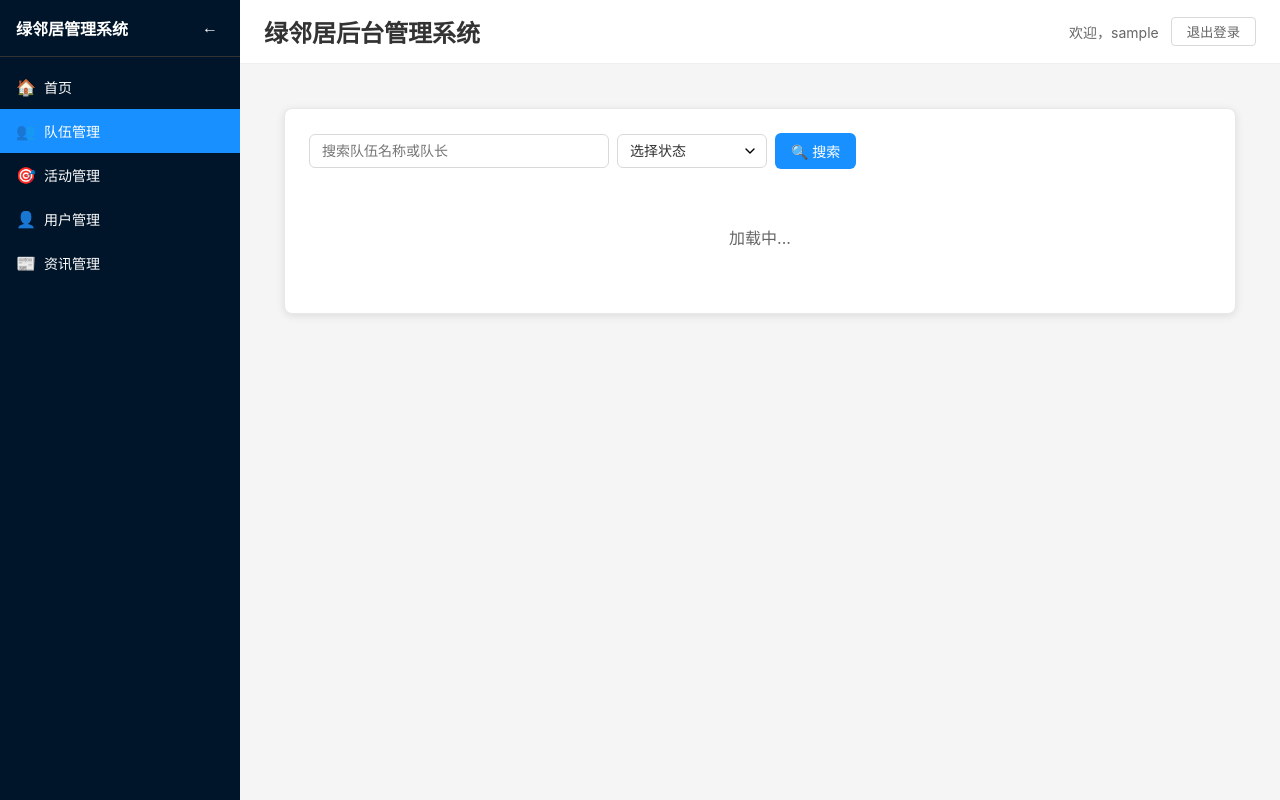
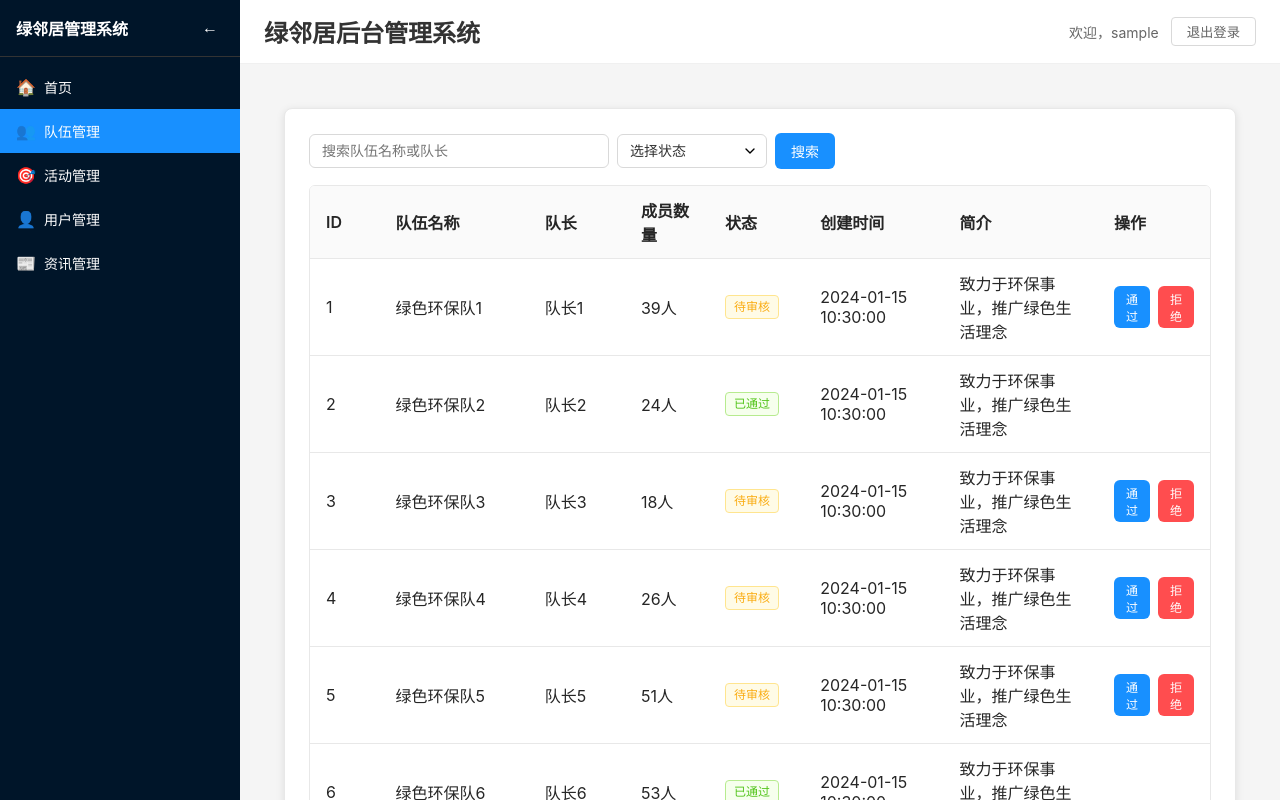
Before and after one commit to Jarvis636431/neighbor-maneger, a React (Vite) app: page /team/list in a window 1280 px wide. Built offline with nearby package versions, Linux system fonts and the light colour scheme; sample sign-in values are in the browser's storage.

Commit message:
增加了拒绝按钮

```diff
--- a/src/pages/TeamList.jsx
+++ b/src/pages/TeamList.jsx
@@ -62,7 +62,7 @@ const TeamList = () => {
       alert('获取队伍列表失败');
       setLoading(false);
     }
-  }, [searchValue, statusFilter, pagination]);
+  }, [searchValue, statusFilter, pagination.current, pagination.pageSize]);
 
   useEffect(() => {
     fetchTeamList();
@@ -89,6 +89,15 @@ const TeamList = () => {
     });
   };
 
+  const handleReject = (record) => {
+    setConfirmDialog({
+      visible: true,
+      title: '审核确认',
+      content: `确定要拒绝队伍「${record.name}」吗？`,
+      onConfirm: () => confirmReject(record),
+    });
+  };
+
   const confirmApprove = async (record) => {
     try {
       // 这里应该调用实际的审核API
@@ -104,6 +113,24 @@ const TeamList = () => {
     } catch (error) {
       console.error('审核失败:', error);
       alert('审核失败，请重试');
+    }
+  };
+
+  const confirmReject = async (record) => {
+    try {
+      // 这里应该调用实际的拒绝API
+      console.log('拒绝队伍:', record.id);
+      alert('拒绝成功！');
+
+      // 更新本地数据
+      setTableData(prev => prev.map(item =>
+        item.id === record.id ? { ...item, status: 'rejected' } : item
+      ));
+
+      setConfirmDialog({ visible: false, title: '', content: '', onConfirm: null });
+    } catch (error) {
+      console.error('拒绝失败:', error);
+      alert('拒绝失败，请重试');
     }
   };
 
@@ -160,7 +187,7 @@ const TeamList = () => {
     },
     {
       colKey: 'description',
-      title: '描述',
+      title: '简介',
       width: 200,
       ellipsis: true,
     },
@@ -171,13 +198,22 @@ const TeamList = () => {
       cell: ({ row }) => (
         <Space>
           {row.status === 'pending' ? (
+            <>
               <Button
                 theme="primary"
                 size="small"
                 onClick={() => handleApprove(row)}
               >
-              审核
+                通过
               </Button>
+              <Button
+                theme="danger"
+                size="small"
+                onClick={() => handleReject(row)}
+              >
+                拒绝
+              </Button>
+            </>
           ) : null}
         </Space>
       ),
@@ -210,7 +246,7 @@ const TeamList = () => {
               theme="primary"
               onClick={handleSearch}
             >
-              🔍 搜索
+              搜索
             </Button>
           </Space>
         </div>
```
Lines whose indentation alone changed are shown as unchanged.
